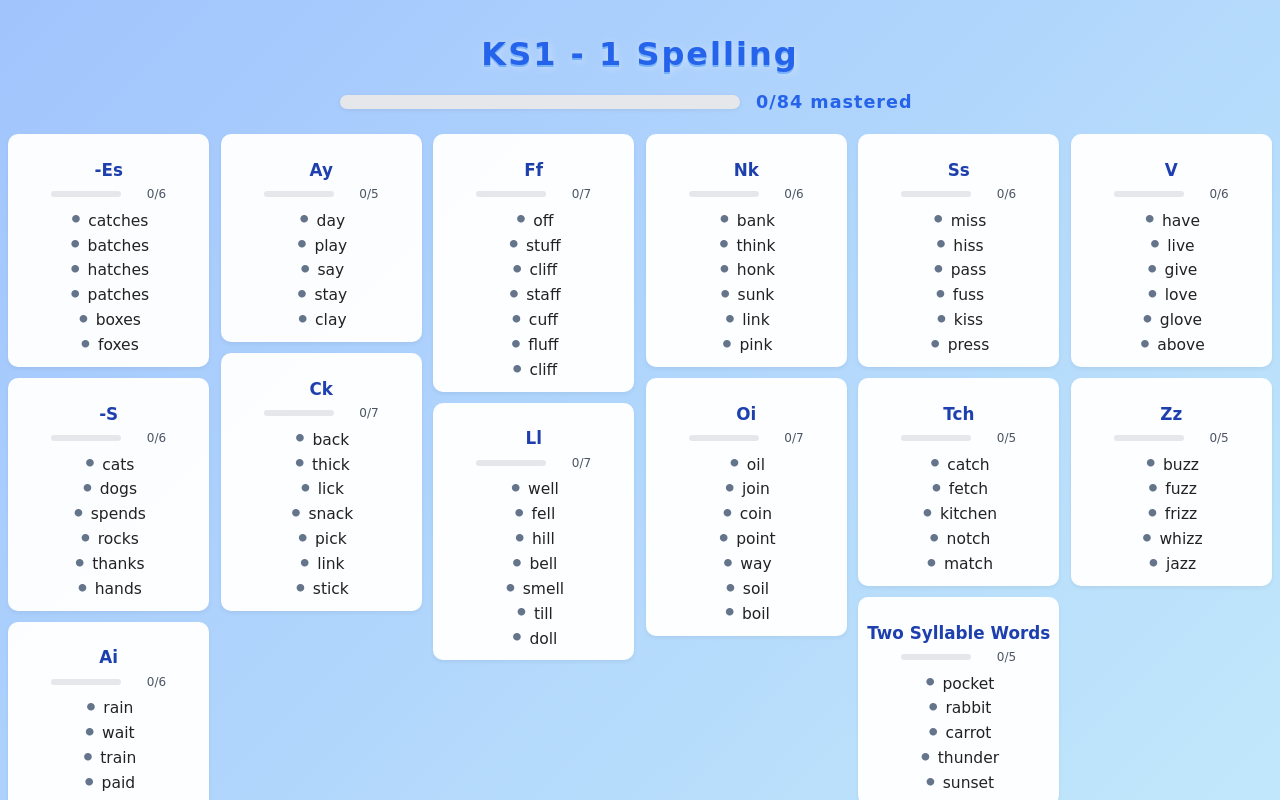
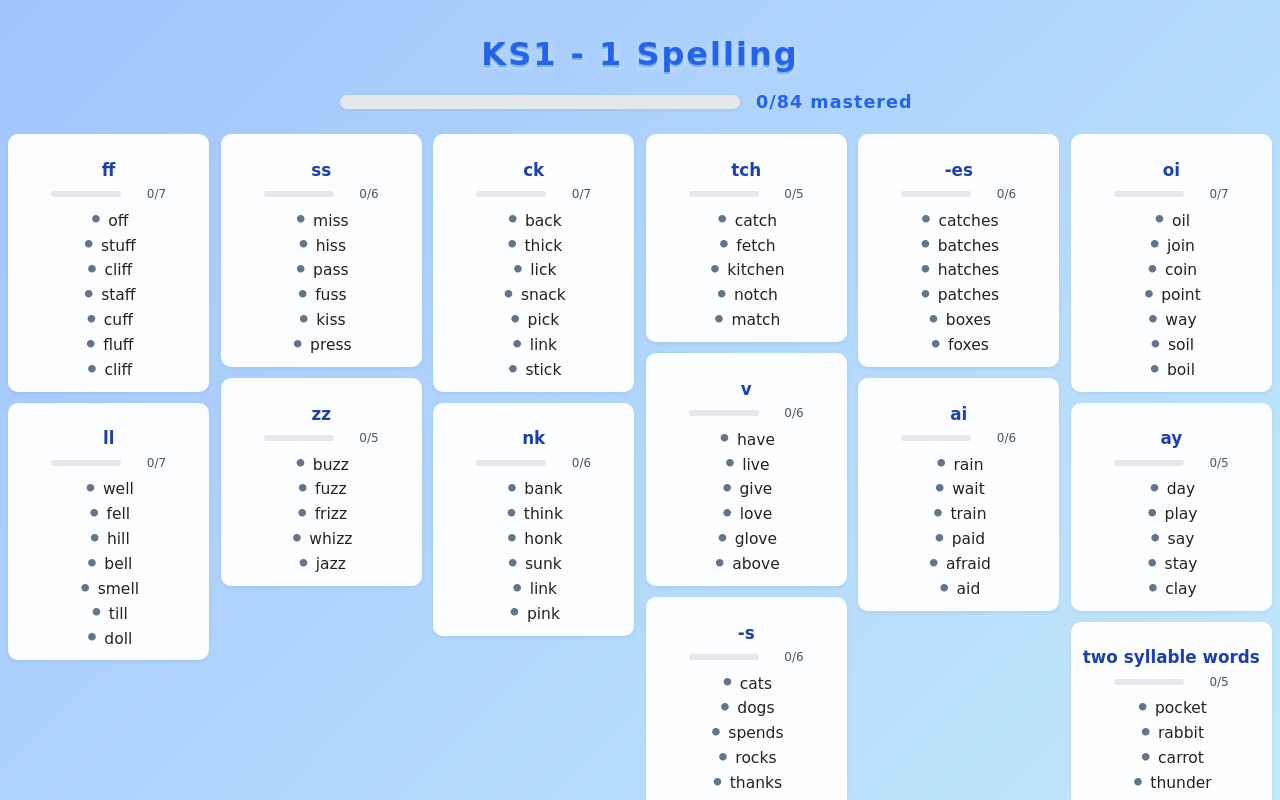
Before and after one commit to getOffIt/spellingWebsite, a React (Vite) app in the folder spellingWebsite/: page /ks1-1 in a window 1280 px wide. Built offline with nearby package versions, Linux system fonts and the light colour scheme.

Commit message:
Refactor YEAR1_WORDS in words.ts to categorize words by complexity levels and restore two-syllable words. Update KS1_1 component to sort categories based on their first occurrence. Remove text-transform style from KS1_1.css for improved text display.

```diff
--- a/spellingWebsite/src/data/words.ts
+++ b/spellingWebsite/src/data/words.ts
@@ -6,6 +6,7 @@ export type Word = {
 }
 
 export const YEAR1_WORDS: Word[] = [
+  // Level 1: Simple double consonants
   // ff
   { id: 'off', text: 'off', year: 1, category: 'ff' },
   { id: 'stuff', text: 'stuff', year: 1, category: 'ff' },
@@ -39,6 +40,7 @@ export const YEAR1_WORDS: Word[] = [
   { id: 'whizz', text: 'whizz', year: 1, category: 'zz' },
   { id: 'jazz', text: 'jazz', year: 1, category: 'zz' },
 
+  // Level 2: Common consonant digraphs
   // ck
   { id: 'back', text: 'back', year: 1, category: 'ck' },
   { id: 'thick', text: 'thick', year: 1, category: 'ck' },
@@ -56,13 +58,6 @@ export const YEAR1_WORDS: Word[] = [
   { id: 'link-nk', text: 'link', year: 1, category: 'nk' },
   { id: 'pink', text: 'pink', year: 1, category: 'nk' },
 
-  // two syllable words
-  { id: 'pocket', text: 'pocket', year: 1, category: 'two syllable words' },
-  { id: 'rabbit', text: 'rabbit', year: 1, category: 'two syllable words' },
-  { id: 'carrot', text: 'carrot', year: 1, category: 'two syllable words' },
-  { id: 'thunder', text: 'thunder', year: 1, category: 'two syllable words' },
-  { id: 'sunset', text: 'sunset', year: 1, category: 'two syllable words' },
-
   // tch
   { id: 'catch', text: 'catch', year: 1, category: 'tch' },
   { id: 'fetch', text: 'fetch', year: 1, category: 'tch' },
@@ -70,6 +65,7 @@ export const YEAR1_WORDS: Word[] = [
   { id: 'notch', text: 'notch', year: 1, category: 'tch' },
   { id: 'match', text: 'match', year: 1, category: 'tch' },
 
+  // Level 3: Common single letter patterns and simple suffixes
   // v
   { id: 'have', text: 'have', year: 1, category: 'v' },
   { id: 'live', text: 'live', year: 1, category: 'v' },
@@ -94,6 +90,7 @@ export const YEAR1_WORDS: Word[] = [
   { id: 'boxes', text: 'boxes', year: 1, category: '-es' },
   { id: 'foxes', text: 'foxes', year: 1, category: '-es' },
 
+  // Level 4: Vowel digraphs
   // ai
   { id: 'rain', text: 'rain', year: 1, category: 'ai' },
   { id: 'wait', text: 'wait', year: 1, category: 'ai' },
@@ -101,49 +98,6 @@ export const YEAR1_WORDS: Word[] = [
   { id: 'paid', text: 'paid', year: 1, category: 'ai' },
   { id: 'afraid', text: 'afraid', year: 1, category: 'ai' },
   { id: 'aid', text: 'aid', year: 1, category: 'ai' },
-
-  // // adding 'ing'/'ed'/'er' to a verb
-  // { id: 'hunt', text: 'hunt', year: 1, category: "adding 'ing'/'ed'/'er' to a verb" },
-  // { id: 'hunting', text: 'hunting', year: 1, category: "adding 'ing'/'ed'/'er' to a verb" },
-  // { id: 'hunted', text: 'hunted', year: 1, category: "adding 'ing'/'ed'/'er' to a verb" },
-  // { id: 'hunter', text: 'hunter', year: 1, category: "adding 'ing'/'ed'/'er' to a verb" },
-  // { id: 'buzzing', text: 'buzzing', year: 1, category: "adding 'ing'/'ed'/'er' to a verb" },
-  // { id: 'buzzed', text: 'buzzed', year: 1, category: "adding 'ing'/'ed'/'er' to a verb" },
-  // { id: 'jumper', text: 'jumper', year: 1, category: "adding 'ing'/'ed'/'er' to a verb" },
-  // { id: 'jump', text: 'jump', year: 1, category: "adding 'ing'/'ed'/'er' to a verb" },
-  // { id: 'jumping', text: 'jumping', year: 1, category: "adding 'ing'/'ed'/'er' to a verb" },
-  // { id: 'walk', text: 'walk', year: 1, category: "adding 'ing'/'ed'/'er' to a verb" },
-  // { id: 'walking', text: 'walking', year: 1, category: "adding 'ing'/'ed'/'er' to a verb" },
-  // { id: 'walked', text: 'walked', year: 1, category: "adding 'ing'/'ed'/'er' to a verb" },
-  // { id: 'walker', text: 'walker', year: 1, category: "adding 'ing'/'ed'/'er' to a verb" },
-  // { id: 'pour', text: 'pour', year: 1, category: "adding 'ing'/'ed'/'er' to a verb" },
-  // { id: 'pouring', text: 'pouring', year: 1, category: "adding 'ing'/'ed'/'er' to a verb" },
-  // { id: 'poured', text: 'poured', year: 1, category: "adding 'ing'/'ed'/'er' to a verb" },
-  // { id: 'pourer', text: 'pourer', year: 1, category: "adding 'ing'/'ed'/'er' to a verb" },
-  // { id: 'crash', text: 'crash', year: 1, category: "adding 'ing'/'ed'/'er' to a verb" },
-  // { id: 'crashing', text: 'crashing', year: 1, category: "adding 'ing'/'ed'/'er' to a verb" },
-  // { id: 'crashed', text: 'crashed', year: 1, category: "adding 'ing'/'ed'/'er' to a verb" },
-  // { id: 'crasher', text: 'crasher', year: 1, category: "adding 'ing'/'ed'/'er' to a verb" },
-
-  // // adding 'er'/'est' to an adjective
-  // { id: 'grand', text: 'grand', year: 1, category: "adding 'er'/'est' to an adjective" },
-  // { id: 'grander', text: 'grander', year: 1, category: "adding 'er'/'est' to an adjective" },
-  // { id: 'grandest', text: 'grandest', year: 1, category: "adding 'er'/'est' to an adjective" },
-  // { id: 'fresh', text: 'fresh', year: 1, category: "adding 'er'/'est' to an adjective" },
-  // { id: 'fresher', text: 'fresher', year: 1, category: "adding 'er'/'est' to an adjective" },
-  // { id: 'freshest', text: 'freshest', year: 1, category: "adding 'er'/'est' to an adjective" },
-  // { id: 'quick', text: 'quick', year: 1, category: "adding 'er'/'est' to an adjective" },
-  // { id: 'quicker', text: 'quicker', year: 1, category: "adding 'er'/'est' to an adjective" },
-  // { id: 'quickest', text: 'quickest', year: 1, category: "adding 'er'/'est' to an adjective" },
-  // { id: 'small', text: 'small', year: 1, category: "adding 'er'/'est' to an adjective" },
-  // { id: 'smaller', text: 'smaller', year: 1, category: "adding 'er'/'est' to an adjective" },
-  // { id: 'smallest', text: 'smallest', year: 1, category: "adding 'er'/'est' to an adjective" },
-  // { id: 'fast', text: 'fast', year: 1, category: "adding 'er'/'est' to an adjective" },
-  // { id: 'faster', text: 'faster', year: 1, category: "adding 'er'/'est' to an adjective" },
-  // { id: 'fastest', text: 'fastest', year: 1, category: "adding 'er'/'est' to an adjective" },
-  // { id: 'round', text: 'round', year: 1, category: "adding 'er'/'est' to an adjective" },
-  // { id: 'rounder', text: 'rounder', year: 1, category: "adding 'er'/'est' to an adjective" },
-  // { id: 'roundest', text: 'roundest', year: 1, category: "adding 'er'/'est' to an adjective" },
 
   // oi
   { id: 'oil', text: 'oil', year: 1, category: 'oi' },
@@ -160,6 +114,13 @@ export const YEAR1_WORDS: Word[] = [
   { id: 'say', text: 'say', year: 1, category: 'ay' },
   { id: 'stay', text: 'stay', year: 1, category: 'ay' },
   { id: 'clay', text: 'clay', year: 1, category: 'ay' },
+
+  // Level 5: Two syllable words (most complex)
+  { id: 'pocket', text: 'pocket', year: 1, category: 'two syllable words' },
+  { id: 'rabbit', text: 'rabbit', year: 1, category: 'two syllable words' },
+  { id: 'carrot', text: 'carrot', year: 1, category: 'two syllable words' },
+  { id: 'thunder', text: 'thunder', year: 1, category: 'two syllable words' },
+  { id: 'sunset', text: 'sunset', year: 1, category: 'two syllable words' },
 ];
 
 export const YEAR2_WORDS: Word[] = [
--- a/spellingWebsite/src/pages/KS1_1.css
+++ b/spellingWebsite/src/pages/KS1_1.css
@@ -56,7 +56,6 @@
   color: #1e40af;
   font-size: 1.05rem;
   margin-bottom: 0.15rem;
-  text-transform: capitalize;
   font-weight: bold;
 }
 
--- a/spellingWebsite/src/pages/KS1_1.tsx
+++ b/spellingWebsite/src/pages/KS1_1.tsx
@@ -22,6 +22,14 @@ const KS1_1: React.FC<KS1_1Props> = ({ onSelectWords }) => {
   const overallPercent = Math.round((masteredWords / totalWords) * 100);
 
   const categories = useMemo(() => {
+    // Create a map of category to its first occurrence index
+    const categoryOrder = new Map<string, number>();
+    YEAR1_WORDS.forEach((word, index) => {
+      if (!categoryOrder.has(word.category)) {
+        categoryOrder.set(word.category, index);
+      }
+    });
+
     const grouped = YEAR1_WORDS.reduce((acc, word) => {
       if (!acc[word.category]) {
         acc[word.category] = [];
@@ -29,9 +37,14 @@ const KS1_1: React.FC<KS1_1Props> = ({ onSelectWords }) => {
       acc[word.category].push(word);
       return acc;
     }, {} as Record<string, typeof YEAR1_WORDS>);
+
     return Object.entries(grouped)
       .filter(([cat]) => !cat.toLowerCase().startsWith('adding'))
-      .sort(([a], [b]) => a.localeCompare(b));
+      .sort(([a], [b]) => {
+        const orderA = categoryOrder.get(a) ?? Infinity;
+        const orderB = categoryOrder.get(b) ?? Infinity;
+        return orderA - orderB;
+      });
   }, []);
 
   const getCategoryProgress = (categoryWords: typeof YEAR1_WORDS) => {
```
